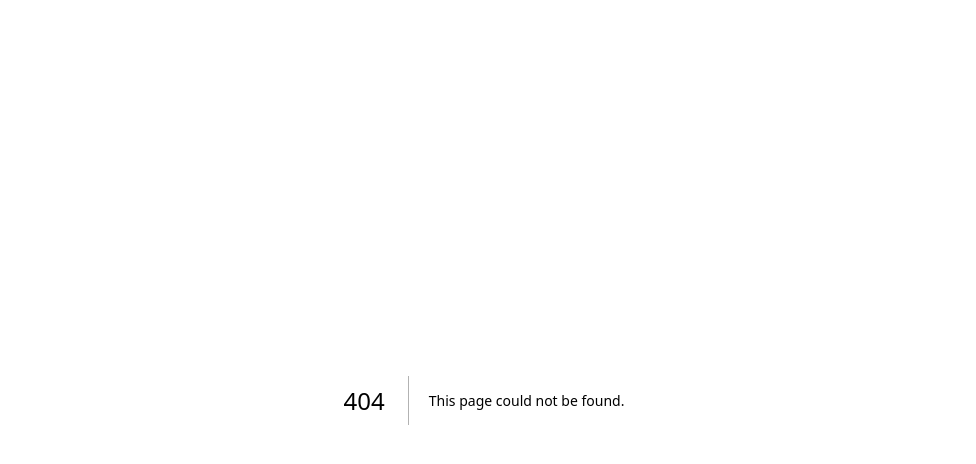
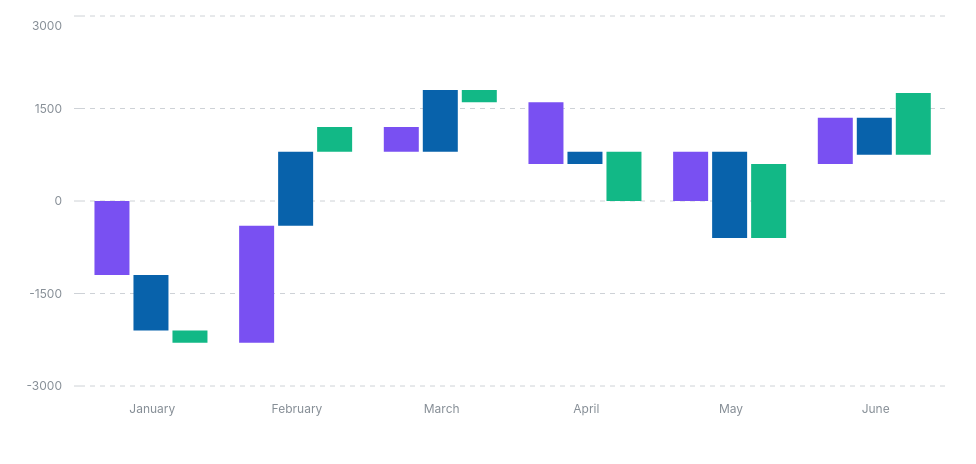
Before and after one commit to yasushi-mo/mantine-next-app-router, a Next.js app: page /charts/mantine-charts/bar-charts/waterfall/minus in a window 1280 px wide. Before the commit this address had no page. Shown: the top 464 px of the page, without its empty margins (156-1132 px from the left). Built offline with nearby package versions, Linux system fonts and the light colour scheme.

Commit message:
Add: minus

```diff
--- /dev/null
+++ b/src/app/charts/mantine-charts/bar-charts/waterfall/minus/page.tsx
@@ -0,0 +1,26 @@
+import { BarChart } from "@mantine/charts";
+
+const data = [
+  { month: "January", Smartphones: -1200, Laptops: -900, Tablets: -200 },
+  { month: "February", Smartphones: 1900, Laptops: 1200, Tablets: 400 },
+  { month: "March", Smartphones: -400, Laptops: 1000, Tablets: -200 },
+  { month: "April", Smartphones: -1000, Laptops: 200, Tablets: -800 },
+  { month: "May", Smartphones: 800, Laptops: -1400, Tablets: 1200 },
+  { month: "June", Smartphones: 750, Laptops: -600, Tablets: 1000 },
+];
+
+export default function WaterfallBarChart() {
+  return (
+    <BarChart
+      h={400}
+      data={data}
+      dataKey="month"
+      series={[
+        { name: "Smartphones", color: "violet.6" },
+        { name: "Laptops", color: "blue.6" },
+        { name: "Tablets", color: "teal.6" },
+      ]}
+      type="waterfall"
+    />
+  );
+}
```
